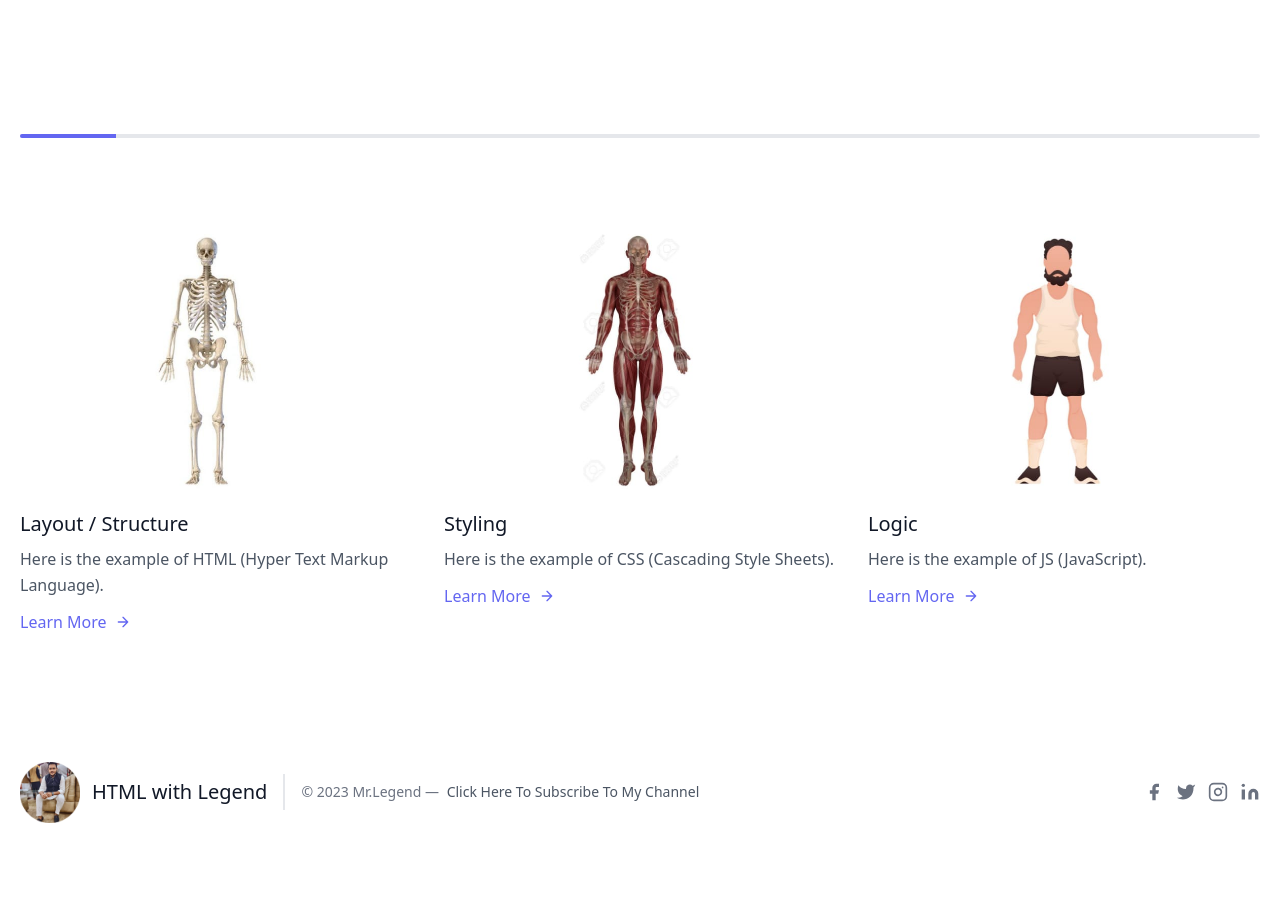
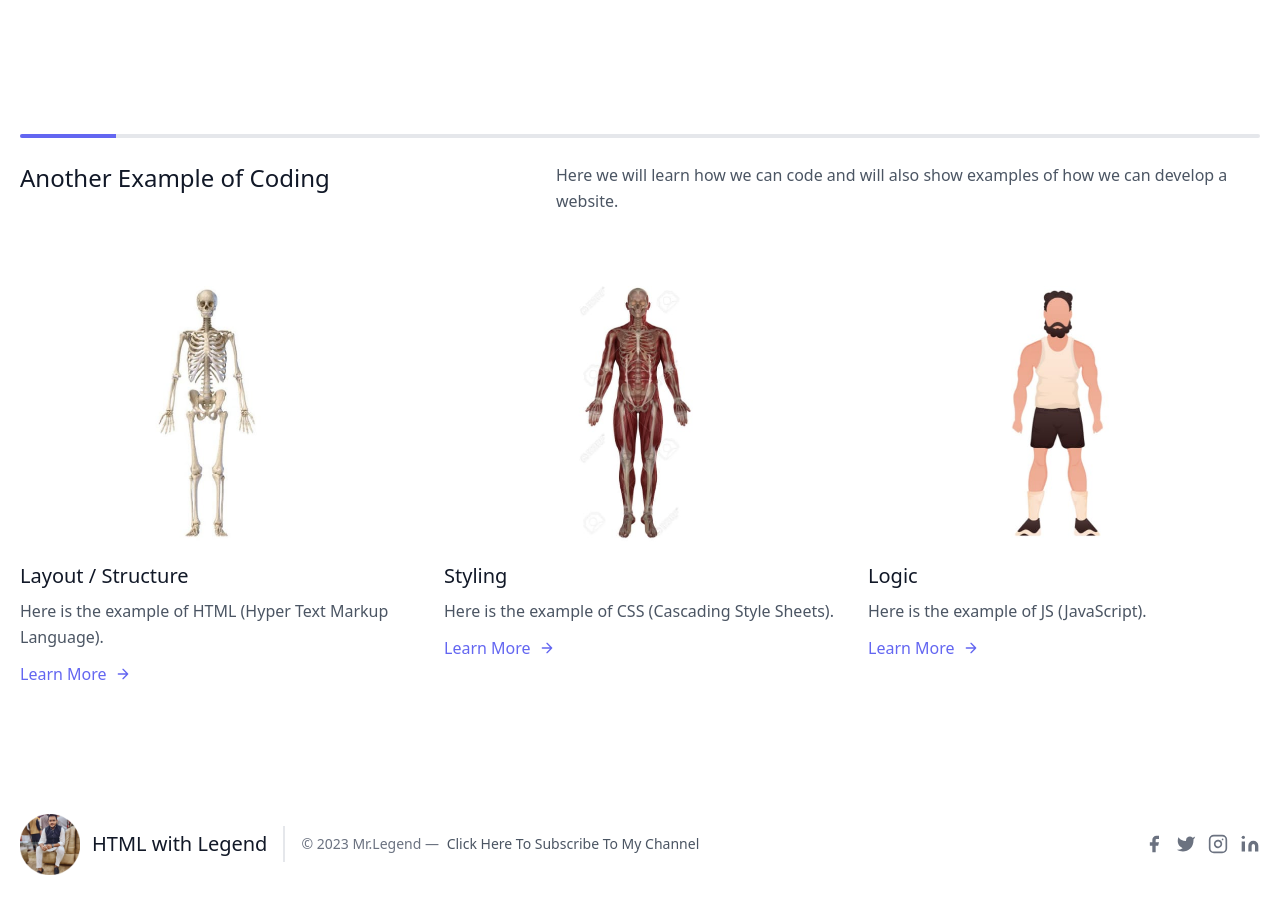
Before and after one commit to AKA-MrLegend/htmlintro, a plain HTML site: page index.html in a window 1280 px wide. Shown: the part 1420-2327 px from the top of the page. Before the commit the page ends 2275 px from the top, so only its background shows below. Drawn offline with nearby package versions, Linux system fonts and the light colour scheme.

Commit message:
Add files via upload

```diff
--- a/index.html
+++ b/index.html
@@ -174,8 +174,9 @@
       <div class="h-1 bg-gray-200 rounded overflow-hidden">
         <div class="w-24 h-full bg-indigo-500"></div>
       </div>
-      <div class="flex flex-wrap sm:flex-row flex-col py-6 mb-12">
-
+       <div class="flex flex-wrap sm:flex-row flex-col py-6 mb-12">
+        <h1 class="sm:w-2/5 text-gray-900 font-medium title-font text-2xl mb-2 sm:mb-0">Another Example of Coding</h1>
+        <p class="sm:w-3/5 leading-relaxed text-base sm:pl-10 pl-0">Here we will learn how we can code and will also show examples of how we can develop a website.</p>
       </div>
     </div>
     <div class="flex flex-wrap sm:-m-4 -mx-4 -mb-10 -mt-4">
```
